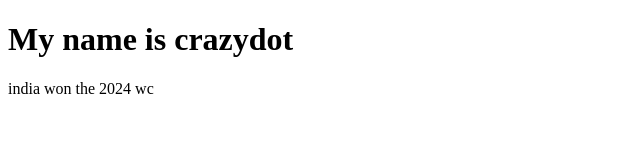
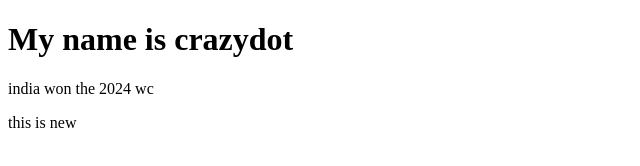
Before and after one commit to Vishal4593/profile, a plain HTML site: page index.html in a window 1280 px wide. Shown: the full height of the page, 0-640 px from the left. Drawn offline with Linux system fonts and the light colour scheme.

Commit message:
update index.html

```diff
--- a/index.html
+++ b/index.html
@@ -9,5 +9,6 @@
 <body>
   <h1>My name is crazydot</h1>
   <p>india won the 2024 wc</p>
+  <p>this is new</p>
 </body>
 </html>
```
